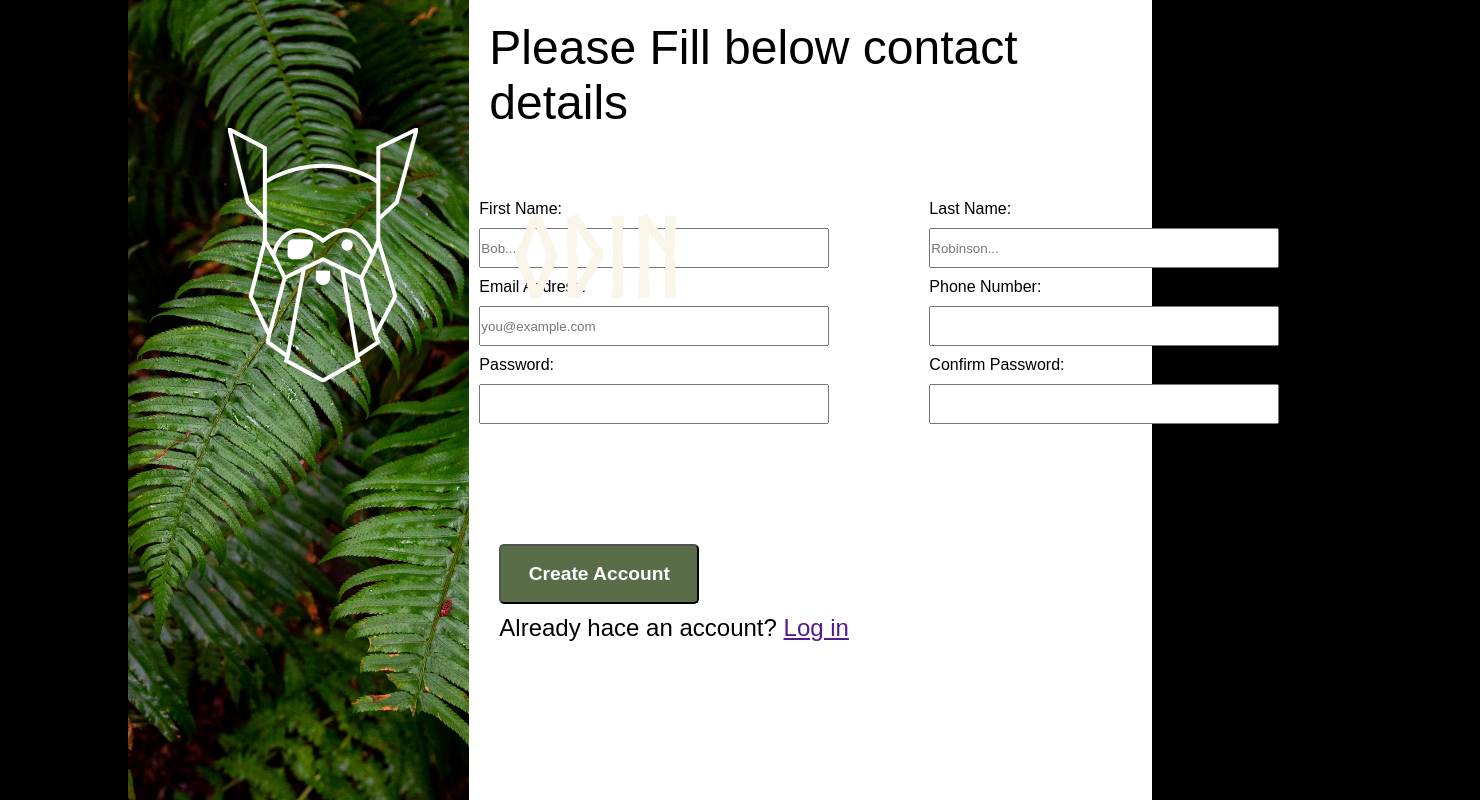
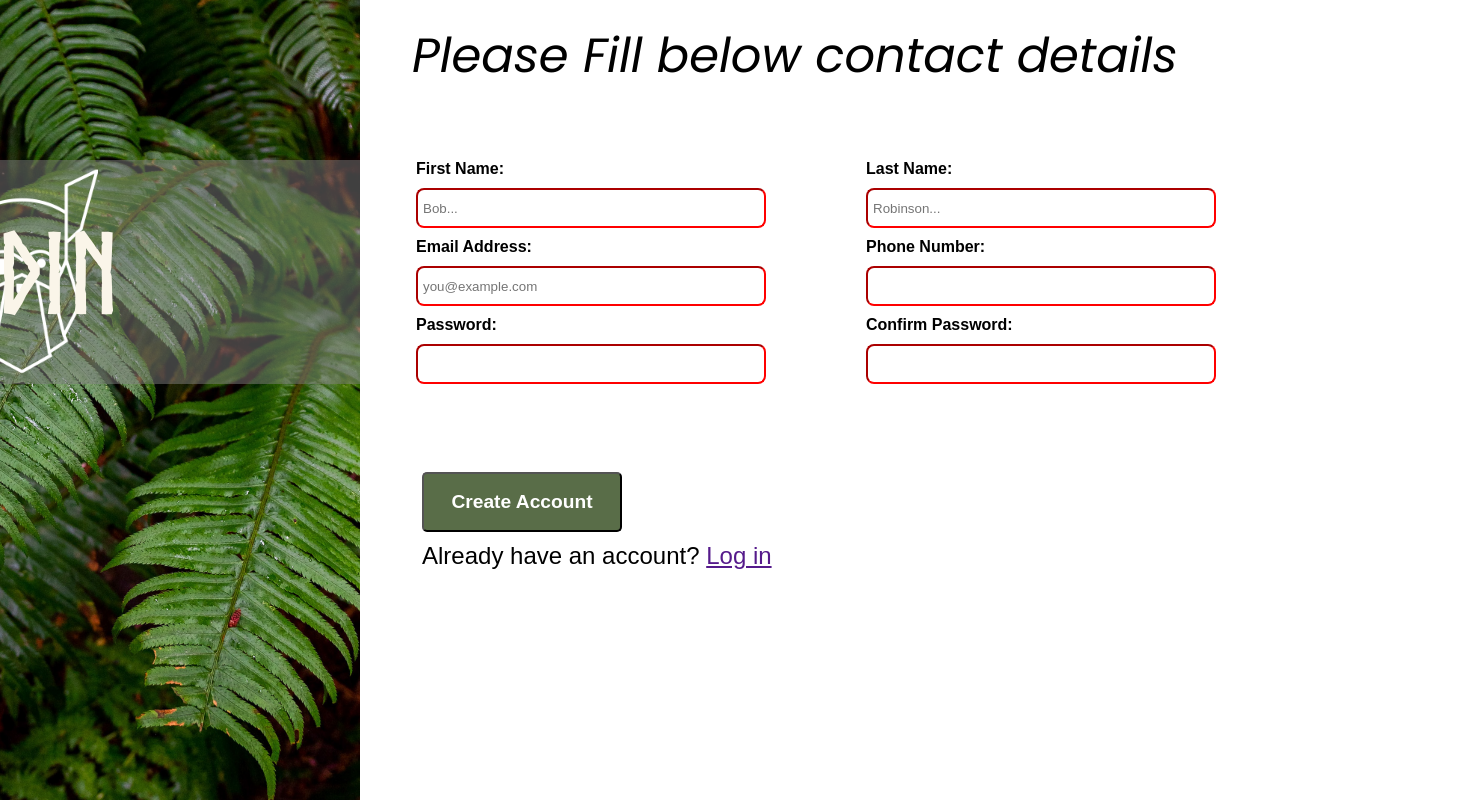
Before and after one commit to pokabilius/SignUpForm, a website: page index.html in a window 1280 px wide. Shown: the whole page, 1480 px wide, since content can reach past the window. Drawn offline with Linux system fonts and the light colour scheme.

Commit message:
Working version

```diff
--- a/index.html
+++ b/index.html
@@ -8,9 +8,10 @@
     <link rel="stylesheet" href="./css/styles.css">
 </head>
 <body>
+        <div class="container">
             <!-- Left Area with photo -->
-    <div class="container">
             <div class="leftcolumn">
+                <div class="bg">f</div>
                 <div class="logocontainer">
                     <div class="image">
                         <img src="./images/odin-lined.png" alt="odinimage">
@@ -21,27 +22,29 @@
                 </div>
             </div>
             <!-- Right Area with forms -->
+            <form>
             <div class="rightcolumn">
                 <div class="formcontainer">
                         <div class="formtext">Please Fill below contact details</div>
                         <div class="formcells">
                                 <div class="leftform">
                                     <label for="first_name">First Name:</label>
-                            <input type="text" id="first_name" placeholder="Bob...">
+                                    <input type="text" id="first_name" placeholder="Bob..." required>
                                     <label for="user_email">Email Address:</label>
-                            <input type="email" id="user_email" name="email" placeholder="you@example.com">
+                                    <input type="email" id="user_email" name="email" placeholder="you@example.com" required>
                                     <label for="pwd">Password:</label>
-                            <input type="password" id="pwd" name="pwd">
+                                    <input type="password" id="pwd" name="pwd" required>
+                                    <p class="message"></p>
                                 </div>
 
                                 <div class="rightform">
                                     <label for="last_name">Last Name:</label>
-                            <input type="text" id="last_name" placeholder="Robinson...">
+                                    <input type="text" id="last_name" placeholder="Robinson..." required>
                                     <label for="phone">Phone Number:</label>
-                            <input type="tel" id="phone" name="phone">
+                                    <input type="tel" id="phone" minlength="10" maxlength="10" name="phone" required>
 
                                     <label for="confirmpwd">Confirm Password:</label>
-                            <input type="password" id="confirmpwd" name="pwd">
+                                    <input type="password" id="confirmpwd" name="pwd"  required>
                                 </div>
                         </div>
                         <div class="bottom">
@@ -49,11 +52,14 @@
                                 <button type="submit">Create Account</button>
                             </div>
                             <div class="login">
-                        Already hace an account? <a href="">Log in</a>
+                                Already have an account? <a href="">Log in</a>
                             </div>
                         </div>
                 </div>
             </div>
+            </form>
         </div>
+
+     <script src="./main.js"></script>
 </body>
 </html>
--- a/main.js
+++ b/main.js
@@ -0,0 +1,21 @@
+const pwd = document.querySelector('#pwd')
+const confirmpwd = document.querySelector('#confirmpwd')
+const form = document.querySelector('form')
+const msg = document.querySelector('.message')
+
+
+
+function checkpasswords(event) {
+    console.log(pwd.value)
+    console.log(confirmpwd.value)
+    if (pwd.value=== confirmpwd.value){
+        return
+    }else{
+        msg.textContent = "The passwords don't match"
+    }
+    event.preventDefault();
+}
+
+
+
+form.addEventListener('submit', checkpasswords);
--- a/sass/styles.scss
+++ b/sass/styles.scss
@@ -2,6 +2,10 @@
     font-family: myFont;
     src: url(../css/fonts/Norse-Bold.otf) format('truetype');
 }
+
+
+@import url('https://fonts.googleapis.com/css2?family=Poppins:ital@1&display=swap');
+
 
 * {
     margin: 0;
@@ -12,16 +16,9 @@
 
 }
 
-
 $font-color:#FAF5E9;
 
-
-
 body{
-    justify-content: center;
-    align-items: center;
-    display: flex;
-    flex-direction: column;
     background-color: black;
     .container{
         position: absolute;
@@ -37,27 +34,36 @@ body{
             background: url(../images/background.jpg) no-repeat center center;
             background-size: cover;
             flex: 1;
-            width: 300px;
-            height: 800px;
-            // width: 70vw;
-            // height: 80vh;
+            height: 50rem;
+            position: relative;
+            min-width: 35rem;
+            .bg{
+                background-color: grey;
+                width: 100%;
+                height: 14rem;
+                position: absolute;
+                top: 10rem;
+                opacity: 0.5;
+            }
             .logocontainer{
                 display: flex;
                 justify-content: space-between;
                 align-items: center;
                 color: $font-color;
+                position: relative;
+                width: 100%;
+                position: absolute;
+                top: 1rem;
                 // flex-wrap: wrap;
                 .image{
-                    scale: 0.5;
-                    margin-left: 5px;
+                    scale: 0.4;
+                    margin-left: 2rem;
                 }
                 .text{
-                    position: relative;
+                    position: absolute;
                     font-size: 7rem;
-                    margin-right: 100px;
+                    right: 15rem;
                     font-family: myFont;
-
-
                 }
             }
         }
@@ -65,8 +71,8 @@ body{
         .rightcolumn {
             background-color: white;
             flex: 2;
-            width: 200px;
-            height: 800px;
+            min-width: 70rem;
+            height: 50rem;
             display: flex;
             flex-direction: column;
             gap: 50px;
@@ -75,30 +81,46 @@ body{
                 flex-direction: column;
                 align-items: center ;
                 gap: 50px;
-
-
+                position: relative;
                 input{
                     width: 350px;
                     height: 40px;
+                    border-radius: 0.5rem;
+                    padding: 5px;
+                    &:invalid{
+                        border-color: red;
+                    }
+
+                }
+                label{
+                    font-weight: bold;
                 }
                 .formtext{
                     align-self: self-start;
                     padding: 20px;
                     font-size: 3rem;
-                    font-family: Arial, Helvetica, sans-serif;
-
+                    font-family: 'Poppins', sans-serif;
+                    position: relative;
+                    left: 2rem;
 
                 }
                 .formcells{
+                    position: absolute;
+                    left: 3.5rem;
+                    top: 10rem;
                     align-self: self-start;
                     display: flex;
                     justify-content: space-between;
                     gap: 100px;
-                    margin-left: 10px;
+                    // margin-left: 10px;
                     .leftform{
                         display: flex;
                         flex-direction: column;
                         gap: 10px;
+                        .message{
+                            color: red;
+                            font-size: 1rem;
+                        }
                     }
                     .rightform{
                         display: flex;
@@ -112,7 +134,11 @@ body{
                     font-size: 1.5rem;
                     margin: 10px;
                     margin-top: 50px;
+                    position: relative;
+                    top: 15rem;
+                    left: 2rem;
                     button{
+                        cursor: pointer;
                         width: 200px;
                         height: 60px;
                         padding: 10px;
```
Also changed, not shown: css/styles.css, 1 other file. Lines whose indentation alone changed are shown as unchanged.
